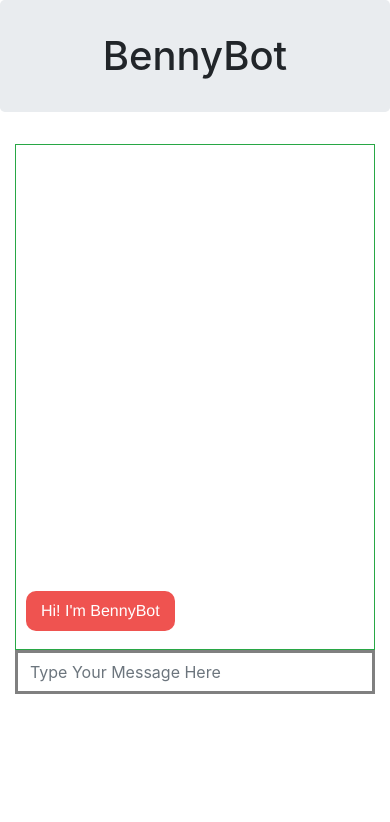
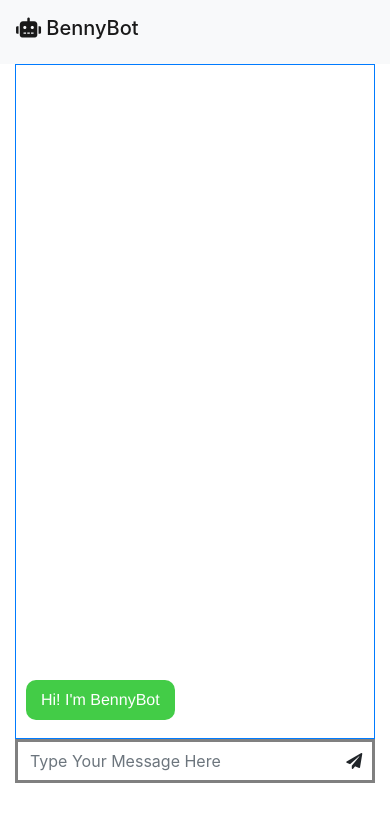
Before and after one commit to bmai53/chatbot, a Flask app: page / in a window 390 px wide. Shown: the top 822 px of the page. Run offline with Flask 2, Linux system fonts and the light colour scheme; some libraries are stand-ins or nearby versions.

Commit message:
updated chat bot model + new layout

```diff
--- a/responses.json
+++ b/responses.json
@@ -129,6 +129,10 @@
       ]
     },
     {
+      "tag": "good",
+      "responses": ["Thank you :)", "Thats so kind of you :)", "Thanks!"]
+    },
+    {
       "tag": "funny",
       "responses": [
         "The shovel was a ground-breaking invention.",
--- a/static/style.css
+++ b/static/style.css
@@ -37,16 +37,26 @@
 .userText {
   margin-left: auto;
   margin-right: 10px;
-  background-color: #009688;
+  background-color: #1982fc;
 }
 
 .botText {
   margin-left: 10px;
   margin-right: auto;
-  background-color: #ef5350;
+  background-color: #43cc47;
 }
 
 .link {
   color: white;
   text-decoration: underline;
 }
+
+/* mobile + small screen */
+@media screen and (max-width: 480px) {
+  #chatbox {
+    height: 80vh;
+  }
+  #capstone {
+    height: calc(80vh - 60px);
+  }
+}
--- a/templates/index.html
+++ b/templates/index.html
@@ -6,26 +6,28 @@
     <meta name="viewport" content="width=device-width, initial-scale=1, shrink-to-fit=no">
     <link rel="stylesheet" href="https://maxcdn.bootstrapcdn.com/bootstrap/4.3.1/css/bootstrap.min.css">
     <link rel="stylesheet" href="/static/style.css">
-    <link href="//netdna.bootstrapcdn.com/bootstrap/3.0.0/css/bootstrap-glyphicons.css" rel="stylesheet">
+    <link rel="stylesheet" href="https://cdnjs.cloudflare.com/ajax/libs/font-awesome/5.15.2/css/all.min.css">
     <script src="https://ajax.googleapis.com/ajax/libs/jquery/3.2.1/jquery.min.js"></script>
 </head>
 
 <body>
-    <h1 class="jumbotron text-center">BennyBot</h1>
+    <nav class="navbar navbar-light bg-light">
+        <span class="navbar-brand h1" href="."><i class="fas fa-robot"></i> BennyBot</span>
+    </nav>
     <div class="container">
         <div class="row">
             <div class="col-sm-8 offset-sm-2">
-                <div id="chatbox" class="border border-success">
+                <div id="chatbox" class="border border-primary">
                     <div id="capstone"></div>
                     <div class="botText chatBubble">
-                        <div class="botIcon icon"></div><span>Hi! I'm BennyBot</span>
+                        <span>Hi! I'm BennyBot</span>
                     </div>
                 </div>
                 <div id="userInput">
                     <input id="textInput" class="form-control shadow-none" type="text" name="msg"
                         placeholder="Type Your Message Here" autofocus>
                     <button id="buttonInput" type="submit" class="btn btn-default btn-sm shadow-none">
-                        <span class="glyphicon glyphicon-send"></span>
+                        <i class="fas fa-paper-plane"></i>
                     </button>
                 </div>
             </div>
```
Also changed, not shown: bot/chatbot.py (+15 -4 lines), 1 other file.
